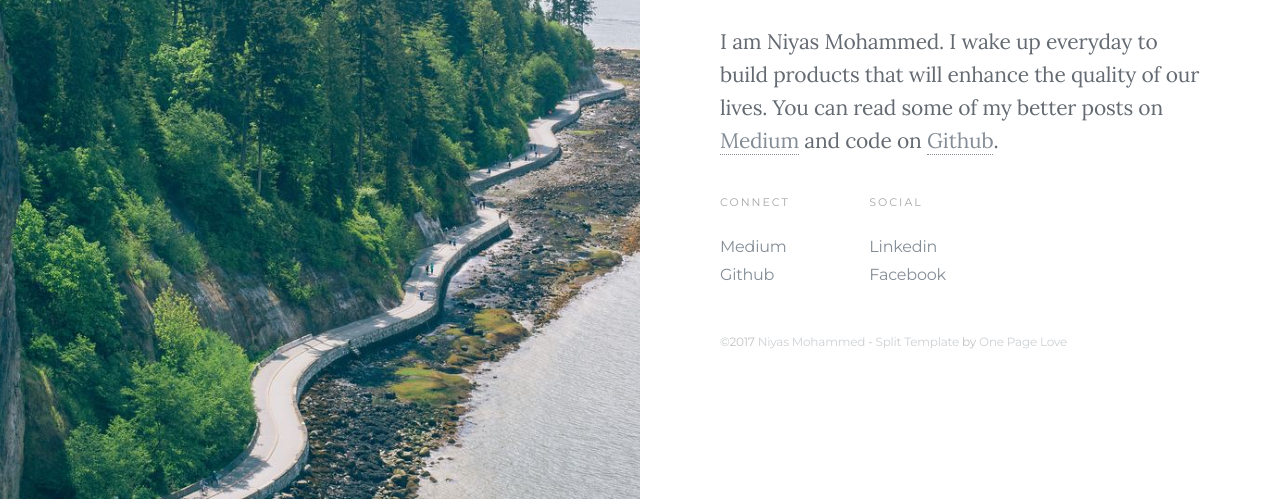
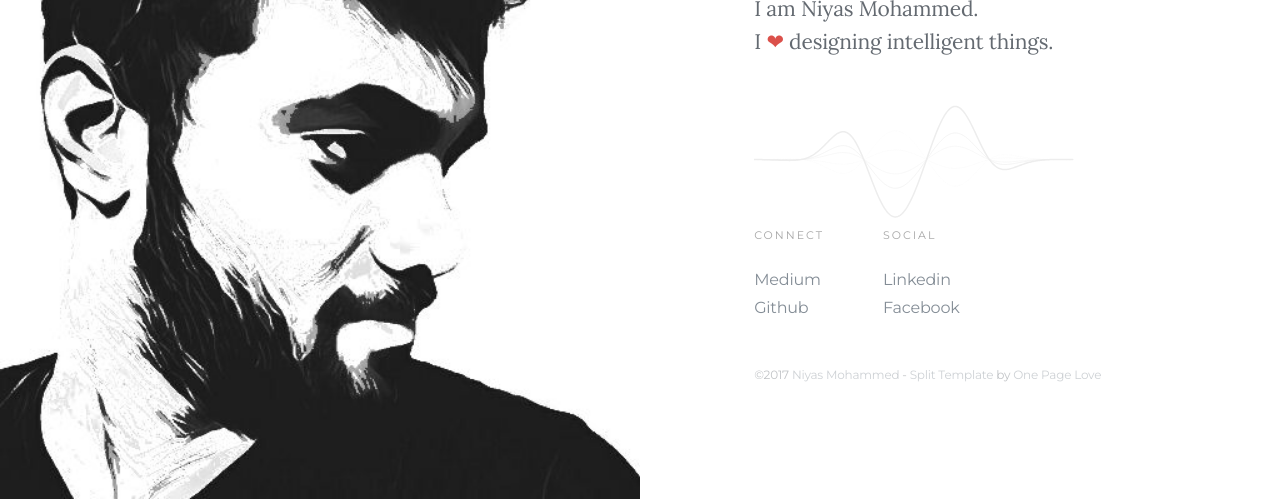
Before and after one commit to niazangels/niazangels.github.io, a plain HTML site: page index.html in a window 1280 px wide. Shown: the part 301-800 px from the top of the page. Drawn offline with Linux system fonts and the light colour scheme.

Commit message:
Changes image, adds Siri

```diff
--- a/assets/css/split.css
+++ b/assets/css/split.css
@@ -130,7 +130,7 @@ body.page-template-page-fullsingle-split {
   .fs-split .split-image {
     width: 50%;
     height: 100vh;
-    background-image: url("../../images/green.jpg");
+    background-image: url("../../images/niyas.jpg");
     background-position: center center;
     background-size: cover; }
     @media (max-width: 800px) {
@@ -183,6 +183,9 @@ body.page-template-page-fullsingle-split {
   .split-intro .tagline {
     color: #505050;
     }
+.color-red{
+    color: #DB504A;
+}
 
 .split-bio {
   padding: 40px 0 40px 0;
--- /dev/null
+++ b/assets/js/siriwave.js
@@ -0,0 +1,297 @@
+(function() {
+//
+
+// Siri Wave iOS9 Style curve
+
+function SiriWave9Curve(opt) {
+	this.controller = opt.controller;
+	this.definition = opt.definition;
+	this.tick = 0;
+
+	this._respawn();
+}
+
+SiriWave9Curve.prototype._respawn = function() {
+	this.amplitude = 0.3 + Math.random() * 0.7;
+	this.seed = Math.random();
+	this.openClass = 2 + (Math.random()*3)|0;
+};
+
+SiriWave9Curve.prototype._ypos = function(i) {
+	var p = this.tick;
+	var y = -1 * Math.abs(Math.sin(p)) * this.controller.amplitude * this.amplitude * this.controller.cache.heightMax * Math.pow(1 / (1 + Math.pow(this.openClass * i, 2)), 2);
+
+	if (Math.abs(y) < 0.001) {
+		this._respawn();
+	}
+
+	return y;
+};
+
+SiriWave9Curve.prototype._draw = function(sign) {
+	var ctx = this.controller.ctx;
+
+	this.tick += this.controller.speed * (1 - 0.5 * Math.sin(this.seed * Math.PI));
+
+	ctx.beginPath();
+
+	var xBase = this.controller.cache.width2 + (-this.controller.cache.width4 + this.seed * (this.controller.cache.width2));
+	var yBase = this.controller.cache.height2;
+
+	var x, y;
+	var xInit = null;
+
+	for (var i = -3; i <= 3; i += 0.01) {
+		x = xBase + i * this.controller.cache.width4;
+		y = yBase + ((sign || 1) * this._ypos(i));
+
+		xInit = xInit || x;
+
+		ctx.lineTo(x, y);
+	}
+
+	var height = Math.abs(this._ypos(0));
+
+	var gradient = ctx.createRadialGradient(xBase, yBase, height * 1.15, xBase, yBase, height * 0.3);
+	gradient.addColorStop(0, 'rgba(' + this.definition.color + ', 0.4)');
+	gradient.addColorStop(1, 'rgba(' + this.definition.color + ', 0.2)');
+	ctx.fillStyle = gradient;
+
+	ctx.lineTo(xInit, yBase);
+	ctx.closePath();
+
+	ctx.fill();
+};
+
+SiriWave9Curve.prototype.draw = function() {
+	this._draw(-1);
+	this._draw(1);
+};
+
+SiriWave9Curve.prototype.definition = [
+{ color: '32,133,252' },
+{ color: '94,252,169' },
+{ color: '253,71,103' }
+];
+
+// Standard Curve
+
+function SiriWaveCurve(opt) {
+	this.controller = opt.controller;
+	this.definition = opt.definition;
+}
+
+SiriWaveCurve.prototype._globAttenuationEquation = function(x) {
+	if (SiriWaveCurve.prototype._globAttenuationEquation.cache[x] == null) {
+		SiriWaveCurve.prototype._globAttenuationEquation.cache[x] = Math.pow(4 / (4 + Math.pow(x, 4)), 4);
+	}
+	return SiriWaveCurve.prototype._globAttenuationEquation.cache[x];
+};
+SiriWaveCurve.prototype._globAttenuationEquation.cache = {};
+
+SiriWaveCurve.prototype._xpos = function(i) {
+	return this.controller.cache.width2 + i * this.controller.cache.width4;
+};
+
+SiriWaveCurve.prototype._ypos = function(i) {
+	var att = (this.controller.cache.heightMax * this.controller.amplitude) / this.definition.attenuation;
+	return this.controller.cache.height2 + this._globAttenuationEquation(i) * att * Math.sin(this.controller.frequency * i - this.controller.phase);
+};
+
+SiriWaveCurve.prototype.draw = function() {
+	var ctx = this.controller.ctx;
+
+	ctx.moveTo(0,0);
+	ctx.beginPath();
+	ctx.strokeStyle = 'rgba(' + this.controller.color + ',' + this.definition.opacity + ')';
+	ctx.lineWidth = this.definition.lineWidth;
+
+	for (var i = -2; i <= 2; i += 0.01) {
+		var y = this._ypos(i);
+
+		if (Math.abs(i) >= 1.90) y = this.controller.cache.height2;
+
+		ctx.lineTo(this._xpos(i), y);
+	}
+
+	ctx.stroke();
+};
+
+SiriWaveCurve.prototype.definition = [
+{ attenuation: -2, lineWidth: 1, opacity: 0.1 },
+{ attenuation: -6, lineWidth: 1, opacity: 0.2 },
+{ attenuation: 4, lineWidth: 1, opacity: 0.4 },
+{ attenuation: 2, lineWidth: 1, opacity: 0.6 },
+{ attenuation: 1, lineWidth: 1.5, opacity: 1 },
+];
+
+// Expose API
+
+function SiriWave(opt) {
+	opt = opt || {};
+
+	this.phase = 0;
+	this.run = false;
+	this.cache = {};
+
+	if (opt.container == null) {
+		console.warn("SiriWaveJS: no container defined, using body");
+		opt.container = document.body;
+	}
+
+	this.style = opt.style || 'ios';
+
+	this.container = opt.container;
+
+	this.width = opt.width || window.getComputedStyle(this.container).width.replace('px', '');
+	this.height = opt.height || window.getComputedStyle(this.container).height.replace('px', '');
+	this.ratio = opt.ratio || window.devicePixelRatio || 1;
+
+	this.cache.width = this.ratio * this.width;
+	this.cache.height = this.ratio * this.height;
+	this.cache.height2 = this.cache.height / 2;
+	this.cache.width2 = this.cache.width / 2;
+	this.cache.width4 = this.cache.width / 4;
+	this.cache.heightMax = (this.cache.height2) - 4;
+
+	// Constructor opt
+
+	this.amplitude = (opt.amplitude == undefined) ? 1 : opt.amplitude;
+	this.speed = (opt.speed == undefined) ? 0.2 : opt.speed;
+	this.frequency = (opt.frequency == undefined) ? 6 : opt.frequency;
+	this.color = this._hex2rgb(opt.color || '#fff');
+
+	// Interpolation
+
+	this.speedInterpolationSpeed = opt.speedInterpolationSpeed || 0.005;
+	this.amplitudeInterpolationSpeed = opt.amplitudeInterpolationSpeed || 0.05;
+
+	this.cache.interpolation = {
+		speed: this.speed,
+		amplitude: this.amplitude
+	};
+
+	// Canvas
+
+	this.canvas = document.createElement('canvas');
+	this.ctx = this.canvas.getContext('2d');
+	this.canvas.width = this.cache.width;
+	this.canvas.height = this.cache.height;
+
+	if (opt.cover) {
+		this.canvas.style.width = this.canvas.style.height = '100%';
+	} else {
+		this.canvas.style.width = (this.cache.width / this.ratio) + 'px';
+		this.canvas.style.height = (this.cache.height / this.ratio) + 'px';
+	}
+
+	this.curves = [];
+
+	var i = 0, j = 0;
+	if (this.style === 'ios9') {
+		for (; i < SiriWave9Curve.prototype.definition.length; i++) {
+			for (j = 0; j < (3 * Math.random()) | 0; j++) {
+				this.curves.push(new SiriWave9Curve({
+					controller: this,
+					definition: SiriWave9Curve.prototype.definition[i]
+				}));
+			}
+		}
+	} else {
+		for (; i < SiriWaveCurve.prototype.definition.length; i++) {
+			this.curves.push(new SiriWaveCurve({
+				controller: this,
+				definition: SiriWaveCurve.prototype.definition[i]
+			}));
+		}
+	}
+
+	// Start
+	this.container.appendChild(this.canvas);
+	if (opt.autostart) {
+		this.start();
+	}
+}
+
+SiriWave.prototype._hex2rgb = function(hex){
+	var shorthandRegex = /^#?([a-f\d])([a-f\d])([a-f\d])$/i;
+	hex = hex.replace(shorthandRegex, function(m,r,g,b) { return r + r + g + g + b + b; });
+	var result = /^#?([a-f\d]{2})([a-f\d]{2})([a-f\d]{2})$/i.exec(hex);
+	return result ?
+	parseInt(result[1],16).toString()+','+parseInt(result[2], 16).toString()+','+parseInt(result[3], 16).toString()
+	: null;
+};
+
+SiriWave.prototype._interpolate = function(propertyStr) {
+	increment = this[ propertyStr + 'InterpolationSpeed' ];
+
+	if (Math.abs(this.cache.interpolation[propertyStr] - this[propertyStr]) <= increment) {
+		this[propertyStr] = this.cache.interpolation[propertyStr];
+	} else {
+		if (this.cache.interpolation[propertyStr] > this[propertyStr]) {
+			this[propertyStr] += increment;
+		} else {
+			this[propertyStr] -= increment;
+		}
+	}
+};
+
+SiriWave.prototype._clear = function() {
+	this.ctx.globalCompositeOperation = 'destination-out';
+	this.ctx.fillRect(0, 0, this.cache.width, this.cache.height);
+	this.ctx.globalCompositeOperation = 'source-over';
+};
+
+SiriWave.prototype._draw = function() {
+	for (var i = 0, len = this.curves.length; i < len; i++) {
+		this.curves[i].draw();
+	}
+};
+
+SiriWave.prototype._startDrawCycle = function() {
+	if (this.run === false) return;
+	this._clear();
+
+	// Interpolate values
+	this._interpolate('amplitude');
+	this._interpolate('speed');
+
+	this._draw();
+	this.phase = (this.phase + Math.PI * this.speed) % (2 * Math.PI);
+
+	if (window.requestAnimationFrame) {
+		window.requestAnimationFrame(this._startDrawCycle.bind(this));
+	} else {
+		setTimeout(this._startDrawCycle.bind(this), 20);
+	}
+};
+
+/* API */
+
+SiriWave.prototype.start = function() {
+	this.phase = 0;
+	this.run = true;
+	this._startDrawCycle();
+};
+
+SiriWave.prototype.stop = function() {
+	this.phase = 0;
+	this.run = false;
+};
+
+SiriWave.prototype.setSpeed = function(v, increment) {
+	this.cache.interpolation.speed = v;
+};
+
+SiriWave.prototype.setAmplitude = function(v) {
+	this.cache.interpolation.amplitude = Math.max(Math.min(v, 1), 0);
+};
+
+if (typeof define === 'function' && define.amd) {
+	define(function(){ return SiriWave; });
+} else {
+	window.SiriWave = SiriWave;
+}
+
+//
+})();
--- a/index.html
+++ b/index.html
@@ -31,6 +31,9 @@
 	<link rel='stylesheet' href='assets/css/split.css' type='text/css' media='screen' />
 	<meta name="viewport" content="width=device-width,initial-scale=1" />
 
+	<!-- Scripts -->
+	<script src="./assets/js/siriwave.js"></script>
+
 </head>
 
 <body id="fullsingle" class="page-template-page-fullsingle-split">
@@ -58,10 +61,15 @@
 
 			<div class="split-bio">
 
-				<p>I am Niyas Mohammed.
-				I wake up everyday to build products that will enhance the quality of our lives. You can read some of my better posts on <a href="https://medium.com/@niazangels">Medium</a> and code on <a href="https://github.com/niazangels">Github</a>.</p>
+				<p>I am Niyas Mohammed.</p>
+				<p>I <span class="color-red">&#10084;</span> designing intelligent things.</p>
+				<!-- <br> -->
+				<!-- <p>You can read some of my better posts on <a href="https://medium.com/@niazangels">Medium</a> and code on <a href="https://github.com/niazangels">Github</a>.</p> -->
 
 			</div>
+
+			<div id="siri-container"></div>
+
 
 			<div class="split-lists">
 
@@ -92,6 +100,8 @@
 
 			<div class="split-credit">
 
+				<!-- <div id="siri-container"></div> -->
+
 				<p>&copy;2017 <a href="#">Niyas Mohammed</a> - <a href="https://onepagelove.com/split">Split Template</a> by <a href="https://onepagelove.com">One Page Love</a></p>
 
 			</div>
@@ -107,3 +117,20 @@
 	var greeting = greetings[Math.floor(Math.random()*greetings.length)];
 	document.getElementById('greeting').innerHTML = greeting + ' !'
 </script>
+
+<script>
+var siriwave_width = 320
+var siriWave = new SiriWave({
+	container: document.getElementById('siri-container'),
+	width: siriwave_width,
+	height: siriwave_width/2.6,
+	color: '#ededed',
+	speed: 0.004,
+	frequency: 4,
+	style:'default'
+	/*
+	*/
+});
+
+siriWave.start()
+</script>
```
Also changed, not shown: images/niyas.jpg (added).
